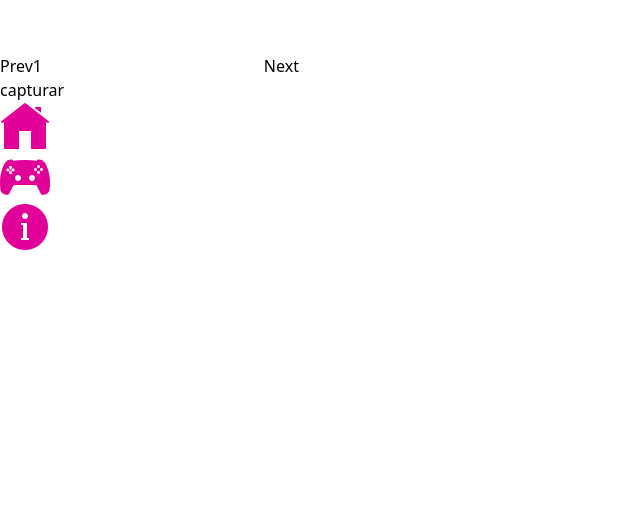
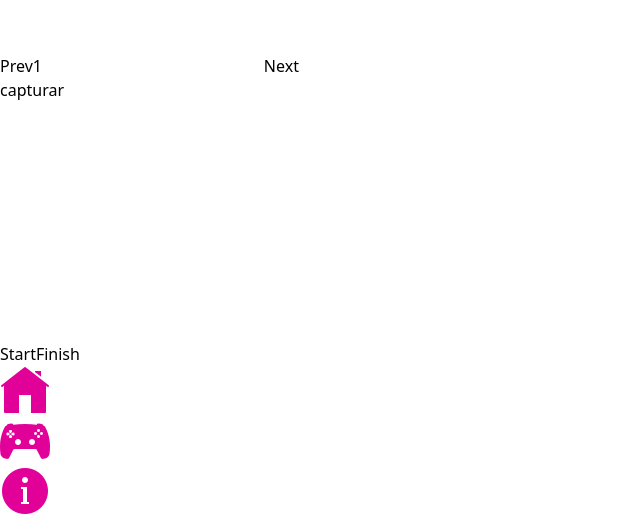
Before and after one commit to MarcosRehtanz/Portfolio, a React (Vite) app: page /games in a window 1280 px wide. Shown: the part 2530-3046 px from the top of the page, without its empty margins (0-640 px from the left). Before the commit the page ends 2782 px from the top, so only its background shows below. Built offline with nearby package versions, Linux system fonts and the light colour scheme; no server answers.

Commit message:
Feat: add react-game component

```diff
--- /dev/null
+++ b/src/components/react-game/Table.tsx
@@ -0,0 +1,52 @@
+import React, { useEffect, useRef, useState } from 'react'
+
+const Table = (): React.JSX.Element => {
+
+    const canvasRef = useRef(null);
+
+    let canvas: any, ctx: any
+    const [intevalId, setIntervalId]: any = useState()
+
+    const context = (): void => {
+        canvas = canvasRef?.current
+        ctx = canvas?.getContext("2d")
+    }
+
+    const startGame = () => {
+        let _temp = setInterval(() => {
+            context()
+            const rand = (n: number) => Math.floor(Math.random() * n)
+            ctx.fillStyle = `rgb(${rand(100) + 100}, 0, 0)`
+            ctx.fillRect(20, 20, 100, 100)
+        }, 1000 / 25)
+        setIntervalId(_temp)
+    }
+
+    const endGame = () => {
+        context()
+        clearInterval(intevalId)
+        setTimeout(() => {
+            ctx?.clearRect(0, 0, 240, 240)
+        }, 100)
+        setIntervalId(null)
+    }
+
+    useEffect(() => {
+        canvas = canvasRef?.current
+        if (canvas) {
+            ctx = canvas?.getContext('2d')
+        }
+    }, [canvasRef])
+
+    return (
+        <div className='flex flex-col items-center justify-center text-white'>
+            <canvas ref={canvasRef} width='240' height='240' className='border' >
+                An alternative text describing what your canvas displays.
+            </canvas>
+            <button onClick={startGame}>Start</button>
+            <button onClick={endGame}>Finish</button>
+        </div>
+    )
+}
+
+export default Table
--- a/src/pages/Games/Games.tsx
+++ b/src/pages/Games/Games.tsx
@@ -1,11 +1,13 @@
 import React from 'react'
 import { Pokemon } from '../../components/Pokemon/Pokemon'
+import Table from '../../components/react-game/table'
 
 export const Games = () => {
 
     return (<div>
 
         <Pokemon />
+        <Table />
 
     </div>)
 }
```
Also changed, not shown: src/components/react-game/Canvas.tsx (added, +9 -0 lines), src/components/react-game/react-game.ts (added).
